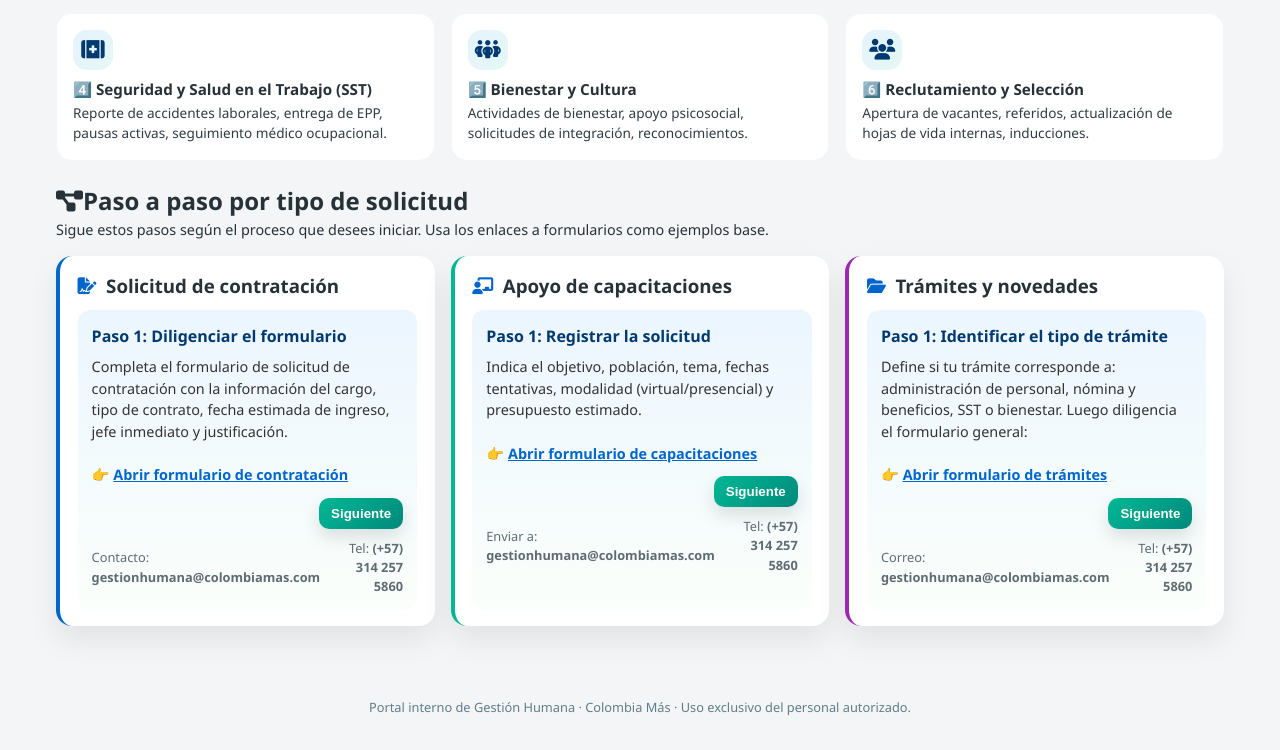
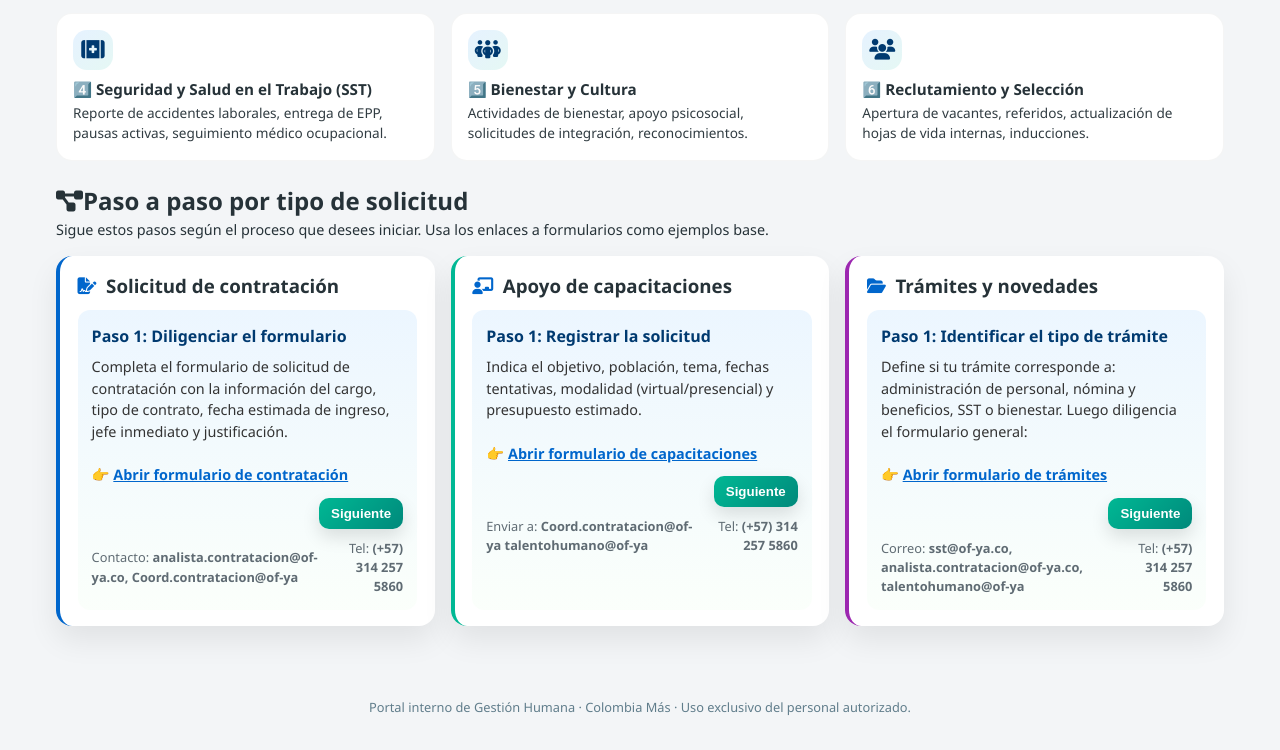
Before and after one commit to CHPaez/Portocolo_Comunicacion_Colombia_mas, a plain HTML site: page Flujo-Ejemplo.html in a window 1280 px wide. Shown: the part 989-1739 px from the top of the page. Drawn offline with Linux system fonts and the light colour scheme.

Commit message:
Update Flujo-Ejemplo.html

```diff
--- a/Flujo-Ejemplo.html
+++ b/Flujo-Ejemplo.html
@@ -361,7 +361,7 @@
               </div>
 
               <div class="step-footer">
-                <div>Contacto: <strong>gestionhumana@colombiamas.com</strong></div>
+                <div>Contacto: <strong>analista.contratacion@of-ya.co, Coord.contratacion@of-ya </strong></div>
                 <div style="text-align:right">Tel: <strong>(+57) 314 257 5860</strong></div>
               </div>
             </div>
@@ -371,7 +371,7 @@
                 <div class="step-title">Paso 2: Enviar el formulario por correo</div>
                 <div class="step-desc">
                   Descarga o guarda el formulario y envíalo al correo:
-                  <strong>gestionhumana@colombiamas.com</strong>, con asunto
+                  <strong>analista.contratacion@of-ya.co, Coord.contratacion@of-ya </strong>, con asunto
                   <em>“Solicitud de contratación - [Área] - [Cargo]”</em>. Adjunta soportes si aplica.
                 </div>
               </div>
@@ -432,7 +432,7 @@
               </div>
 
               <div class="step-footer">
-                <div>Enviar a: <strong>gestionhumana@colombiamas.com</strong></div>
+                <div>Enviar a: <strong>Coord.contratacion@of-ya talentohumano@of-ya</strong></div>
                 <div style="text-align:right">Tel: <strong>(+57) 314 257 5860</strong></div>
               </div>
             </div>
@@ -441,7 +441,7 @@
               <div>
                 <div class="step-title">Paso 2: Envío y revisión</div>
                 <div class="step-desc">
-                  Remite el formulario diligenciado a <strong>gestionhumana@colombiamas.com</strong> con asunto
+                  Remite el formulario diligenciado a <strong>Coord.contratacion@of-ya, talentohumano@of-ya</strong> con asunto
                   <em>“Solicitud capacitación - [Área] - [Tema]”</em>. Adjunta soportes (diagnósticos, evaluaciones, etc.) si los tienes.
                 </div>
               </div>
@@ -502,7 +502,7 @@
               </div>
 
               <div class="step-footer">
-                <div>Correo: <strong>gestionhumana@colombiamas.com</strong></div>
+                <div>Correo: <strong>sst@of-ya.co, analista.contratacion@of-ya.co, talentohumano@of-ya</strong></div>
                 <div style="text-align:right">Tel: <strong>(+57) 314 257 5860</strong></div>
               </div>
             </div>
@@ -511,8 +511,8 @@
               <div>
                 <div class="step-title">Paso 2: Enviar soportes por correo</div>
                 <div class="step-desc">
-                  Envía el formulario y anexos (incapacidades, certificaciones médicas, soportes de novedades, etc.)
-                  al correo <strong>gestionhumana@colombiamas.com</strong>, indicando claramente el tipo de trámite.
+                  Envía el formulario y anexos (Retiro voluntario,Despido justa causa,Despistó sin justa causa,incapacidades, certificaciones médicas, soportes de novedades, etc.)
+                  al correo <strong>sst@of-ya.co, analista.contratacion@of-ya.co, talentohumano@of-ya</strong>, indicando claramente el tipo de trámite.
                 </div>
               </div>
 
```
